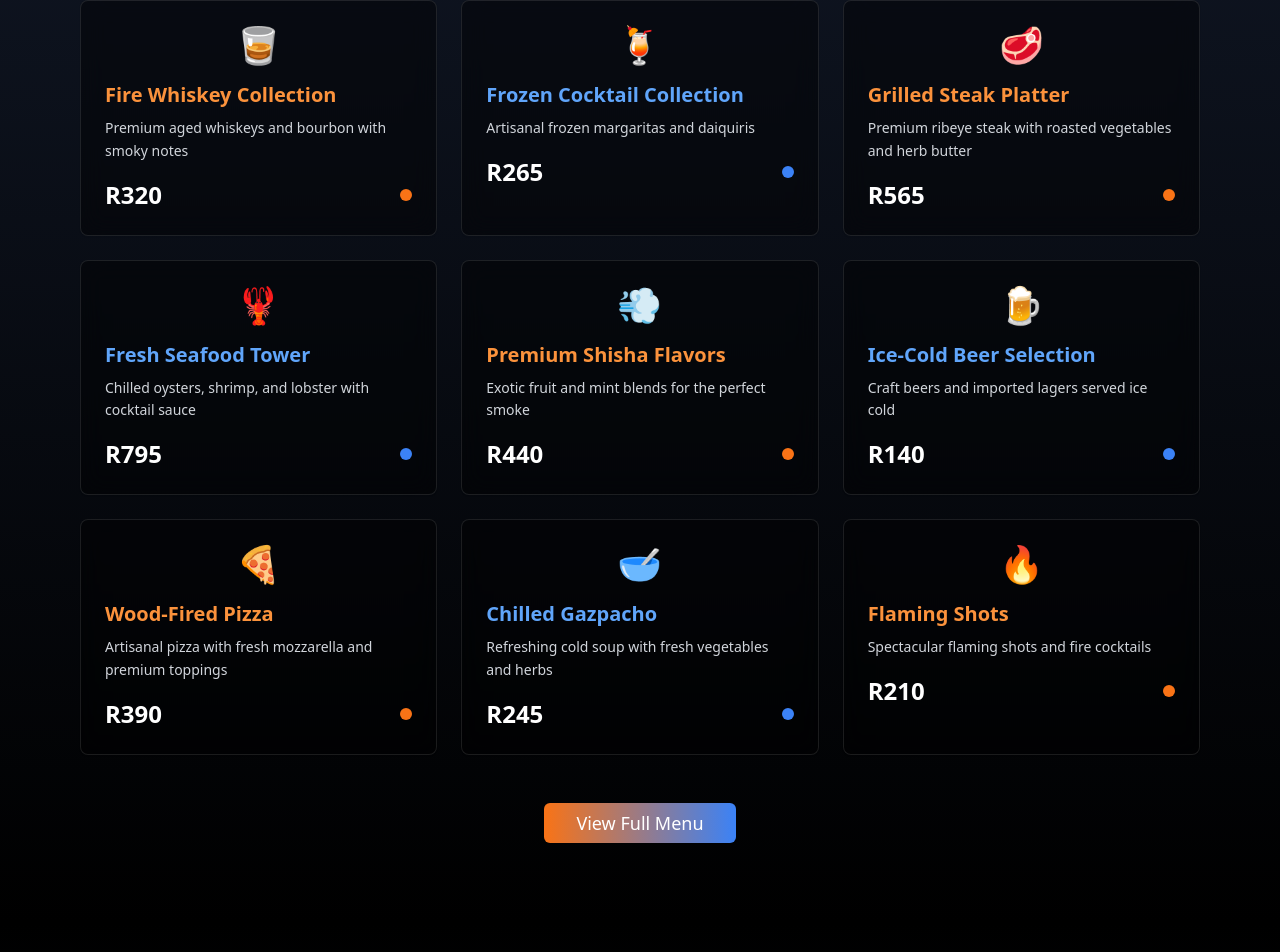
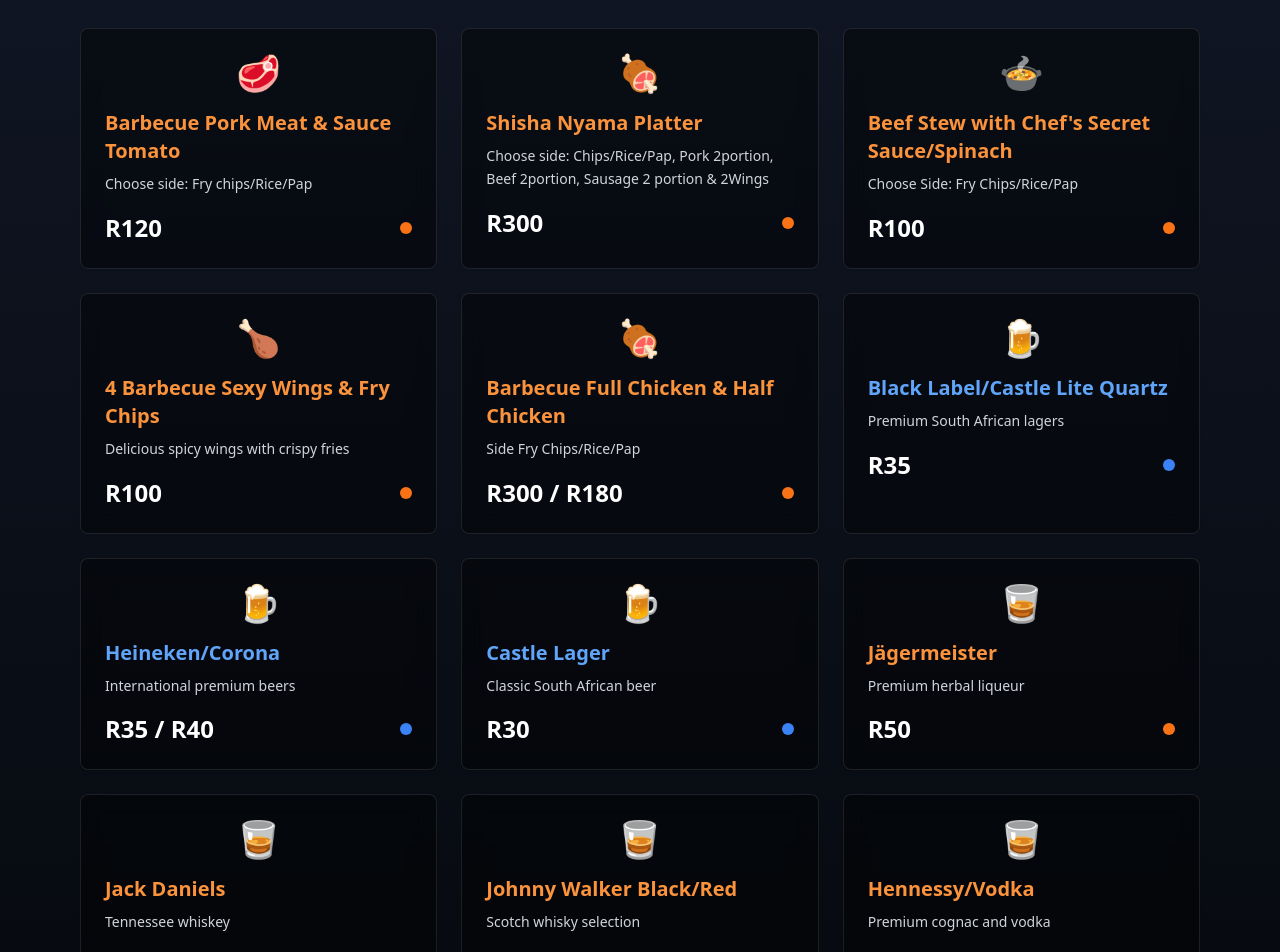
Before and after one commit to Digital77777/beautiful-web-craft, a React (Vite) app: page / in a window 1280 px wide. Shown: the part 3686-4638 px from the top of the page. Built offline with nearby package versions, Linux system fonts and the light colour scheme.

Commit message:
Fix menu display
Update menu items based on the provided image.

```diff
--- a/src/components/MenuHighlight.tsx
+++ b/src/components/MenuHighlight.tsx
@@ -1,70 +1,140 @@
+
 import { Button } from "@/components/ui/button";
 import { Card, CardContent } from "@/components/ui/card";
 
 export const MenuHighlight = () => {
   const menuItems = [
+    // Food Items
     {
-      name: "Fire Whiskey Collection",
-      description: "Premium aged whiskeys and bourbon with smoky notes",
-      price: "R320",
+      name: "Barbecue Pork Meat & Sauce Tomato",
+      description: "Choose side: Fry chips/Rice/Pap",
+      price: "R120",
+      category: "fire",
+      image: "🥩"
+    },
+    {
+      name: "Shisha Nyama Platter",
+      description: "Choose side: Chips/Rice/Pap, Pork 2portion, Beef 2portion, Sausage 2 portion & 2Wings",
+      price: "R300",
+      category: "fire",
+      image: "🍖"
+    },
+    {
+      name: "Beef Stew with Chef's Secret Sauce/Spinach",
+      description: "Choose Side: Fry Chips/Rice/Pap",
+      price: "R100",
+      category: "fire",
+      image: "🍲"
+    },
+    {
+      name: "4 Barbecue Sexy Wings & Fry Chips",
+      description: "Delicious spicy wings with crispy fries",
+      price: "R100",
+      category: "fire",
+      image: "🍗"
+    },
+    {
+      name: "Barbecue Full Chicken & Half Chicken",
+      description: "Side Fry Chips/Rice/Pap",
+      price: "R300 / R180",
+      category: "fire",
+      image: "🍖"
+    },
+    // Beverages - Beers
+    {
+      name: "Black Label/Castle Lite Quartz",
+      description: "Premium South African lagers",
+      price: "R35",
+      category: "ice",
+      image: "🍺"
+    },
+    {
+      name: "Heineken/Corona",
+      description: "International premium beers",
+      price: "R35 / R40",
+      category: "ice",
+      image: "🍺"
+    },
+    {
+      name: "Castle Lager",
+      description: "Classic South African beer",
+      price: "R30",
+      category: "ice",
+      image: "🍺"
+    },
+    // Spirits & Shots
+    {
+      name: "Jägermeister",
+      description: "Premium herbal liqueur",
+      price: "R50",
       category: "fire",
       image: "🥃"
     },
     {
-      name: "Frozen Cocktail Collection",
-      description: "Artisanal frozen margaritas and daiquiris",
-      price: "R265",
+      name: "Jack Daniels",
+      description: "Tennessee whiskey",
+      price: "R40",
+      category: "fire",
+      image: "🥃"
+    },
+    {
+      name: "Johnny Walker Black/Red",
+      description: "Scotch whisky selection",
+      price: "R40 / R30",
+      category: "fire",
+      image: "🥃"
+    },
+    {
+      name: "Hennessy/Vodka",
+      description: "Premium cognac and vodka",
+      price: "R45 / R20",
+      category: "fire",
+      image: "🥃"
+    },
+    // Cocktails & Mixed Drinks
+    {
+      name: "4 Tequila/4 Jägermeister",
+      description: "Shot specials",
+      price: "R100",
+      category: "fire",
+      image: "🍹"
+    },
+    {
+      name: "4 Vodka/4 Gin",
+      description: "Premium spirit shots",
+      price: "R50",
+      category: "ice",
+      image: "🍸"
+    },
+    // Wine
+    {
+      name: "Wine Glasses: Red/White",
+      description: "House selection wines",
+      price: "R50 & R60",
+      category: "ice",
+      image: "🍷"
+    },
+    {
+      name: "Chateaux Del Roi/Robertson Red",
+      description: "Premium wine bottles",
+      price: "R35 / R200",
+      category: "ice",
+      image: "🍷"
+    },
+    // Ciders & Soft Drinks
+    {
+      name: "Brutal Fruit/Hunter's Dry",
+      description: "Flavored alcoholic beverages",
+      price: "R35 / R40",
       category: "ice",
       image: "🍹"
     },
     {
-      name: "Grilled Steak Platter",
-      description: "Premium ribeye steak with roasted vegetables and herb butter",
-      price: "R565",
-      category: "fire",
-      image: "🥩"
-    },
-    {
-      name: "Fresh Seafood Tower",
-      description: "Chilled oysters, shrimp, and lobster with cocktail sauce",
-      price: "R795",
+      name: "Coca Cola/Red Bull",
+      description: "Soft drinks and energy drinks",
+      price: "R30 / R40",
       category: "ice",
-      image: "🦞"
-    },
-    {
-      name: "Premium Shisha Flavors",
-      description: "Exotic fruit and mint blends for the perfect smoke",
-      price: "R440",
-      category: "fire",
-      image: "💨"
-    },
-    {
-      name: "Ice-Cold Beer Selection",
-      description: "Craft beers and imported lagers served ice cold",
-      price: "R140",
-      category: "ice",
-      image: "🍺"
-    },
-    {
-      name: "Wood-Fired Pizza",
-      description: "Artisanal pizza with fresh mozzarella and premium toppings",
-      price: "R390",
-      category: "fire",
-      image: "🍕"
-    },
-    {
-      name: "Chilled Gazpacho",
-      description: "Refreshing cold soup with fresh vegetables and herbs",
-      price: "R245",
-      category: "ice",
-      image: "🥣"
-    },
-    {
-      name: "Flaming Shots",
-      description: "Spectacular flaming shots and fire cocktails",
-      price: "R210",
-      category: "fire",
-      image: "🔥"
+      image: "🥤"
     }
   ];
 
@@ -79,7 +149,7 @@ export const MenuHighlight = () => {
             </span>
           </h2>
           <p className="text-xl text-gray-300 max-w-3xl mx-auto">
-            Experience the perfect balance of hot and cold, fire and ice, in every carefully crafted dish, drink, and premium shisha blend.
+            From our famous Shisha Nyama platters to premium spirits and ice-cold beverages - experience authentic South African flavors with our fire and ice concept.
           </p>
         </div>
 
@@ -103,6 +173,15 @@ export const MenuHighlight = () => {
           ))}
         </div>
 
+        <div className="text-center mb-8">
+          <div className="bg-black/40 backdrop-blur-md border border-orange-500/30 rounded-2xl p-6 max-w-2xl mx-auto mb-8">
+            <h3 className="text-2xl font-bold text-orange-400 mb-4">🔥 Special Offer 🔥</h3>
+            <p className="text-xl text-white mb-2">Western African Kitchen</p>
+            <p className="text-lg text-gray-300">Available on request to Chef or Waitress</p>
+            <p className="text-orange-300 font-semibold mt-2">LIMITED MENU!</p>
+          </div>
+        </div>
+
         <div className="text-center">
           <Button className="bg-gradient-to-r from-orange-500 to-blue-500 hover:from-orange-600 hover:to-blue-600 text-white px-8 py-3 text-lg">
             View Full Menu
```
